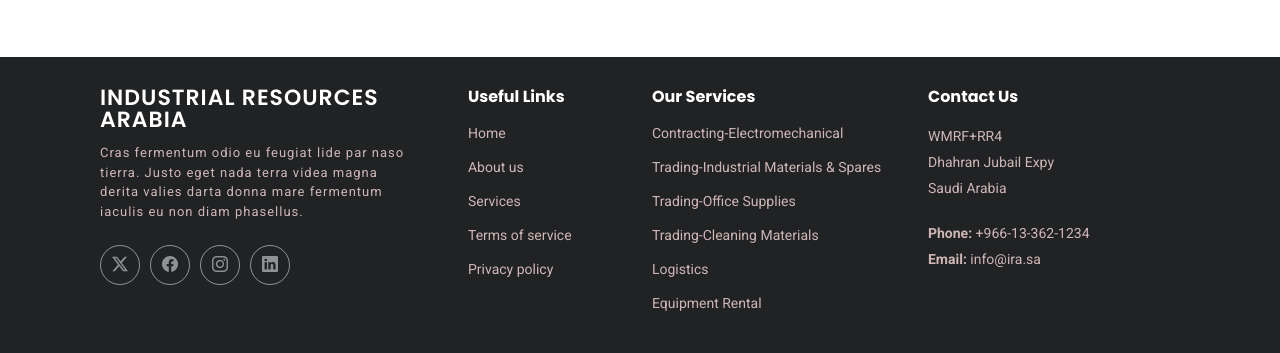
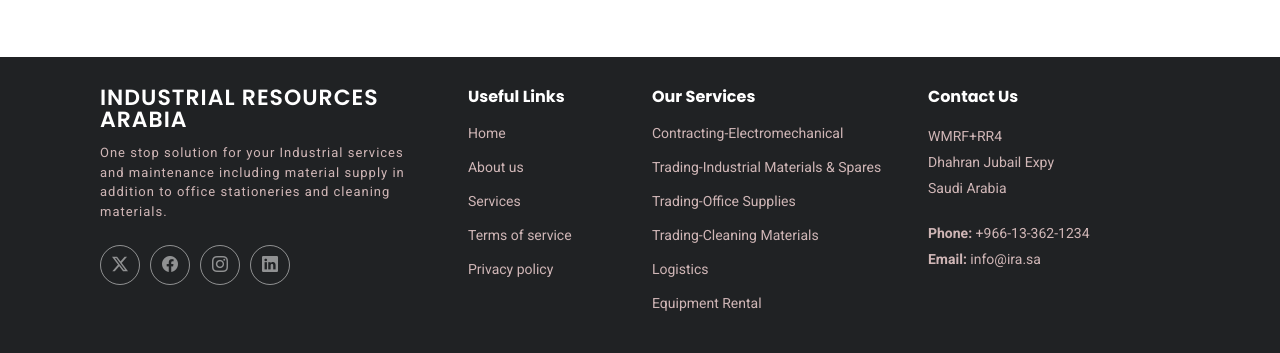
Before and after one commit to Abdulrahman-Elwan/Ira.sa, a plain HTML site: page contact.html in a window 1280 px wide. Shown: the part 1132-1485 px from the top of the page. Drawn offline with Linux system fonts and the light colour scheme.

Commit message:
Update contact.html

```diff
--- a/contact.html
+++ b/contact.html
@@ -208,9 +208,7 @@
                     <a href="index.html" class="logo d-flex align-items-center">
                         <span class="sitename">INDUSTRIAL RESOURCES ARABIA </span>
                     </a>
-                    <p>Cras fermentum odio eu feugiat lide par naso tierra. Justo eget nada terra videa magna derita
-                        valies darta
-                        donna mare fermentum iaculis eu non diam phasellus.</p>
+                    <p>One stop solution for your Industrial services and maintenance including material supply in addition to office stationeries and cleaning materials.</p>
                     <div class="social-links d-flex mt-4">
                         <a href=""><i class="bi bi-twitter-x"></i></a>
                         <a href=""><i class="bi bi-facebook"></i></a>
```
